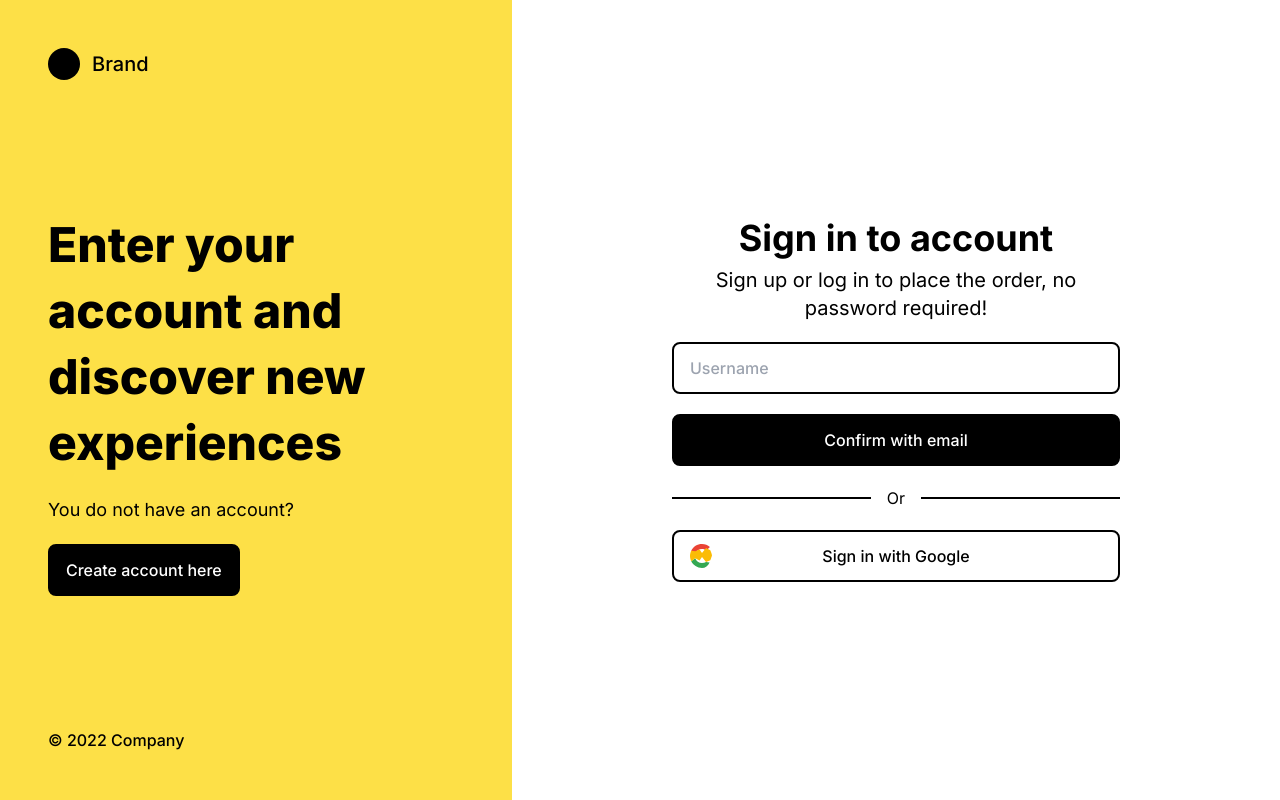
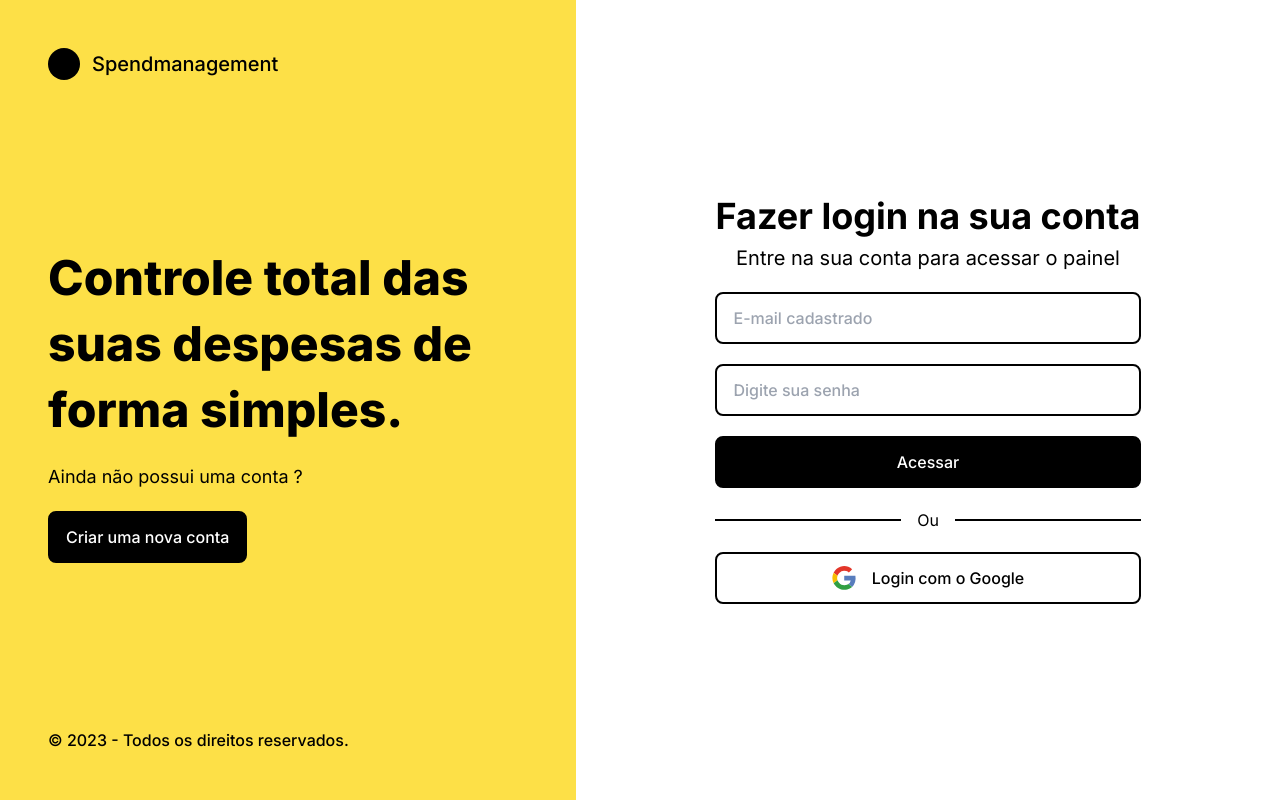
Before and after one commit to black-adm/spendmanagement-frontend, a Next.js app: page /login in a window 1280 px wide. Built offline with nearby package versions, Linux system fonts and the light colour scheme.

Commit message:
static form components

```diff
--- a/src/app/login/components/Form.tsx
+++ b/src/app/login/components/Form.tsx
@@ -1,6 +1,32 @@
+'use client'
+
+import { Inputs } from "./Inputs";
+import { GoogleButton } from "./GoogleButton";
+
 export function Form() {
     return (
         <>
+            <div className="flex flex-1 flex-col justify-center space-y-5 max-w-md">
+                <div className="flex flex-col space-y-2 text-center">
+                    <h2 className="text-3xl md:text-4xl font-bold">Fazer login na sua conta</h2>
+                    <p className="text-md md:text-xl">Entre na sua conta para acessar o painel</p>
+                </div>
+                <div className="flex flex-col max-w-md space-y-5">
+                    <Inputs />
+
+                    <button className="flex items-center justify-center flex-none px-3 py-2 md:px-4 md:py-3 border-2 rounded-lg font-medium border-black bg-black text-white">
+                        Acessar
+                    </button>
+
+                    <div className="flex justify-center items-center">
+                        <span className="w-full border border-black"></span>
+                        <span className="px-4">Ou</span>
+                        <span className="w-full border border-black"></span>
+                    </div>
+
+                    <GoogleButton />
+                </div>
+            </div>
         </>
     )
 }
--- /dev/null
+++ b/src/app/login/components/GoogleButton.tsx
@@ -0,0 +1,16 @@
+export function GoogleButton() {
+    return (
+        <>
+            <button className="flex items-center justify-center flex-none px-3 py-2 md:px-4 md:py-3 border-2 rounded-lg font-medium border-black ">
+                <div className="flex items-center gap-x-4">
+                    <span className="">
+                        <svg viewBox="0 0 128 128" className="w-6 h-6">
+                            <path fill="#fff" d="M44.59 4.21a63.28 63.28 0 004.33 120.9 67.6 67.6 0 0032.36.35 57.13 57.13 0 0025.9-13.46 57.44 57.44 0 0016-26.26 74.33 74.33 0 001.61-33.58H65.27v24.69h34.47a29.72 29.72 0 01-12.66 19.52 36.16 36.16 0 01-13.93 5.5 41.29 41.29 0 01-15.1 0A37.16 37.16 0 0144 95.74a39.3 39.3 0 01-14.5-19.42 38.31 38.31 0 010-24.63 39.25 39.25 0 019.18-14.91A37.17 37.17 0 0176.13 27a34.28 34.28 0 0113.64 8q5.83-5.8 11.64-11.63c2-2.09 4.18-4.08 6.15-6.22A61.22 61.22 0 0087.2 4.59a64 64 0 00-42.61-.38z"></path><path fill="#e33629" d="M44.59 4.21a64 64 0 0142.61.37 61.22 61.22 0 0120.35 12.62c-2 2.14-4.11 4.14-6.15 6.22Q95.58 29.23 89.77 35a34.28 34.28 0 00-13.64-8 37.17 37.17 0 00-37.46 9.74 39.25 39.25 0 00-9.18 14.91L8.76 35.6A63.53 63.53 0 0144.59 4.21z"></path><path fill="#f8bd00" d="M3.26 51.5a62.93 62.93 0 015.5-15.9l20.73 16.09a38.31 38.31 0 000 24.63q-10.36 8-20.73 16.08a63.33 63.33 0 01-5.5-40.9z"></path><path fill="#587dbd" d="M65.27 52.15h59.52a74.33 74.33 0 01-1.61 33.58 57.44 57.44 0 01-16 26.26c-6.69-5.22-13.41-10.4-20.1-15.62a29.72 29.72 0 0012.66-19.54H65.27c-.01-8.22 0-16.45 0-24.68z"></path><path fill="#319f43" d="M8.75 92.4q10.37-8 20.73-16.08A39.3 39.3 0 0044 95.74a37.16 37.16 0 0014.08 6.08 41.29 41.29 0 0015.1 0 36.16 36.16 0 0013.93-5.5c6.69 5.22 13.41 10.4 20.1 15.62a57.13 57.13 0 01-25.9 13.47 67.6 67.6 0 01-32.36-.35 63 63 0 01-23-11.59A63.73 63.73 0 018.75 92.4z"></path>
+                        </svg>
+                    </span>
+                    <span className="flex-auto text-center font-medium">Login com o Google</span>
+                </div>
+            </button>
+        </>
+    )
+}
--- a/src/app/login/components/Input.tsx
+++ /dev/null
@@ -1,6 +0,0 @@
-export function Input() {
-    return (
-        <>
-        </>
-    )
-}
--- /dev/null
+++ b/src/app/login/components/Inputs.tsx
@@ -0,0 +1,19 @@
+export function Inputs() {
+    return (
+        <>
+            <input
+                type="email"
+                placeholder="E-mail cadastrado"
+                className="flex px-3 py-2 md:px-4 md:py-3 border-2 border-black rounded-lg font-medium placeholder-font-normal"
+                required
+            />
+
+            <input
+                type="password"
+                placeholder="Digite sua senha"
+                className="flex px-3 py-2 md:px-4 md:py-3 border-2 border-black rounded-lg font-medium placeholder-font-normal"
+                required
+            />
+        </>
+    )
+}
--- a/src/app/login/page.tsx
+++ b/src/app/login/page.tsx
@@ -1,3 +1,4 @@
+import { Form } from "./components/Form";
 import Head from "./head";
 
 export default function Login() {
@@ -6,17 +7,23 @@ export default function Login() {
             <Head />
             <div className="bg-white min-h-screen flex flex-col lg:flex-row">
 
-                <div className="hidden lg:flex flex-col justify-between bg-yellow-300 lg:p-8 xl:p-12 lg:max-w-sm xl:max-w-lg">
+                <div className="hidden lg:flex flex-col justify-between bg-yellow-300 lg:p-8 xl:p-12 lg:max-w-sm xl:max-w-xl">
                     <div className="flex items-center justify-start space-x-3">
                         <span className="bg-black rounded-full w-8 h-8"></span>
-                        <a href="#" className="font-medium text-xl">Brand</a>
+                        <a href="#" className="font-medium text-xl">
+                            Spendmanagement
+                        </a>
                     </div>
                     <div className="space-y-5">
-                        <h1 className="lg:text-3xl xl:text-5xl xl:leading-snug font-extrabold">Enter your account and discover new experiences</h1>
-                        <p className="text-lg">You do not have an account?</p>
-                        <button className="inline-block flex-none px-4 py-3 border-2 rounded-lg font-medium border-black bg-black text-white">Create account here</button>
+                        <h1 className="lg:text-3xl xl:text-5xl xl:leading-snug font-extrabold">
+                            Controle total das suas despesas de forma simples.
+                        </h1>
+                        <p className="text-lg">Ainda não possui uma conta ?</p>
+                        <button className="inline-block flex-none px-4 py-3 border-2 rounded-lg font-medium border-black bg-black text-white">
+                            Criar uma nova conta
+                        </button>
                     </div>
-                    <p className="font-medium">© 2022 Company</p>
+                    <p className="font-medium">© 2023 - Todos os direitos reservados.</p>
                 </div>
 
                 {/* Login */}
@@ -34,31 +41,7 @@ export default function Login() {
                         </div>
                     </div>
                     {/* Login box */}
-                    <div className="flex flex-1 flex-col justify-center space-y-5 max-w-md">
-                        <div className="flex flex-col space-y-2 text-center">
-                            <h2 className="text-3xl md:text-4xl font-bold">Sign in to account</h2>
-                            <p className="text-md md:text-xl">Sign up or log in to place the order, no password required!</p>
-                        </div>
-                        <div className="flex flex-col max-w-md space-y-5">
-                            <input type="text" placeholder="Username" className="flex px-3 py-2 md:px-4 md:py-3 border-2 border-black rounded-lg font-medium placeholder-font-normal" />
-                            <button className="flex items-center justify-center flex-none px-3 py-2 md:px-4 md:py-3 border-2 rounded-lg font-medium border-black bg-black text-white">Confirm with email</button>
-                            <div className="flex justify-center items-center">
-                                <span className="w-full border border-black"></span>
-                                <span className="px-4">Or</span>
-                                <span className="w-full border border-black"></span>
-                            </div>
-                            <button className="flex items-center justify-center flex-none px-3 py-2 md:px-4 md:py-3 border-2 rounded-lg font-medium border-black relative">
-                                <span className="absolute left-4">
-                                    <svg width="24px" height="24px" viewBox="0 0 24 24" xmlns="http://www.w3.org/2000/svg" xmlnsXlink="http://www.w3.org/1999/xlink">
-                                        <path fill="#EA4335" d="M5.26620003,9.76452941 C6.19878754,6.93863203 8.85444915,4.90909091 12,4.90909091 C13.6909091,4.90909091 15.2181818,5.50909091 16.4181818,6.49090909 L19.9090909,3 C17.7818182,1.14545455 15.0545455,0 12,0 C7.27006974,0 3.1977497,2.69829785 1.23999023,6.65002441 L5.26620003,9.76452941 Z" />
-                                        <path fill="#34A853" d="M16.0407269,18.0125889 C14.9509167,18.7163016 13.5660892,19.0909091 12,19.0909091 C8.86648613,19.0909091 6.21911939,17.076871 5.27698177,14.2678769 L1.23746264,17.3349871 C3.20071885,21.1798349 7.26787885,24 12,24 C15.2638183,24 18.2056092,21.9477122 19.5625743,18.4816371 L16.0407269,18.0125889 Z" />
-                                        <path fill="#FBBC05" d="M1.23999023,6.65002441 C0.439980469,8.42996742 0,10.4270728 0,12 C0,13.5729272 0.439980469,15.5700326 1.23999023,17.3499756 L5.27698177,14.2678769 L9.56257431,16.4816371 L12,12.9875327 L16.0407269,18.0125889 L20.2870455,16.2874559 C21.3857095,13.6927195 22,10.8727913 22,12 C22,10.4270728 21.3857095,8.69271947 20.2870455,6.28745587 L16.0407269,4.01258888 L12,9.01258888 L9.56257431,5.48163713 L5.27698177,7.2678769 L1.23999023,6.65002441 Z" />
-                                    </svg>
-                                </span>
-                                <span className="flex-auto text-center font-medium">Sign in with Google</span>
-                            </button>
-                        </div>
-                    </div>
+                    <Form />
                 </div>
             </div>
         </>
```
